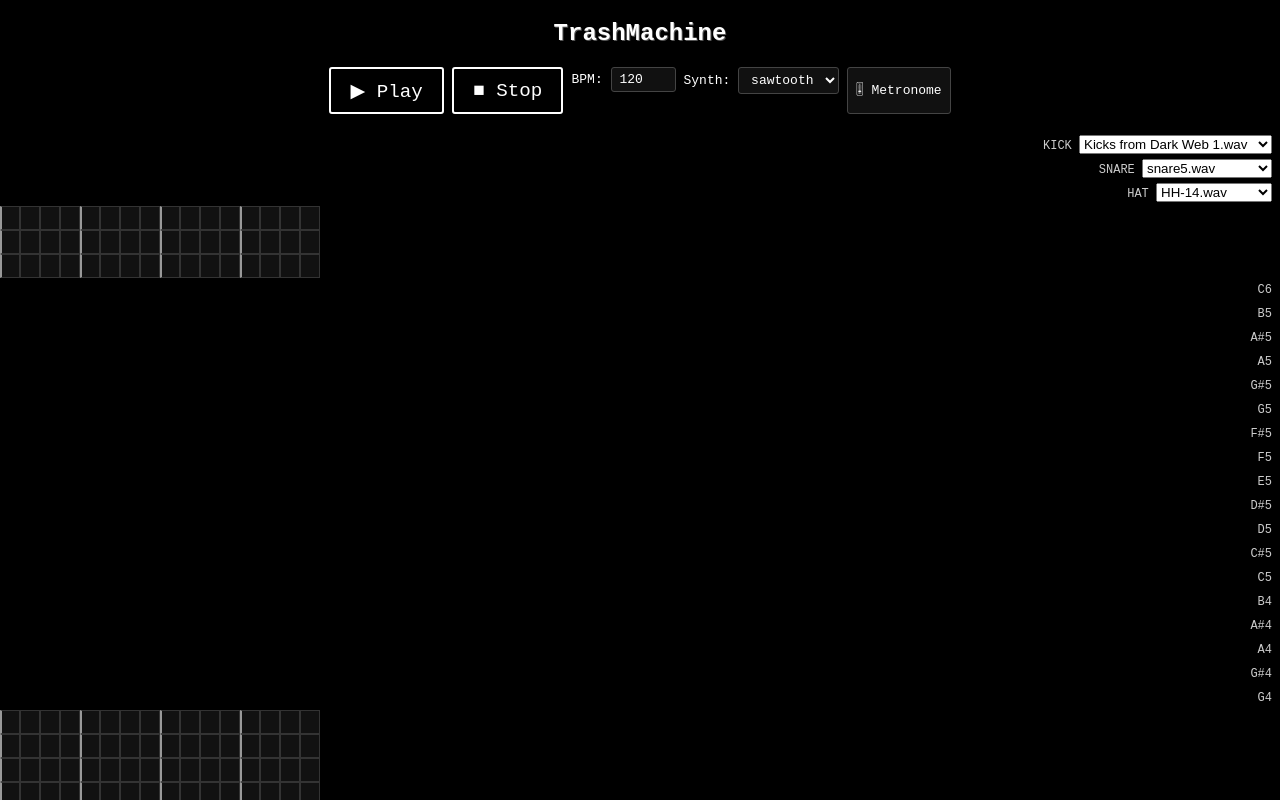
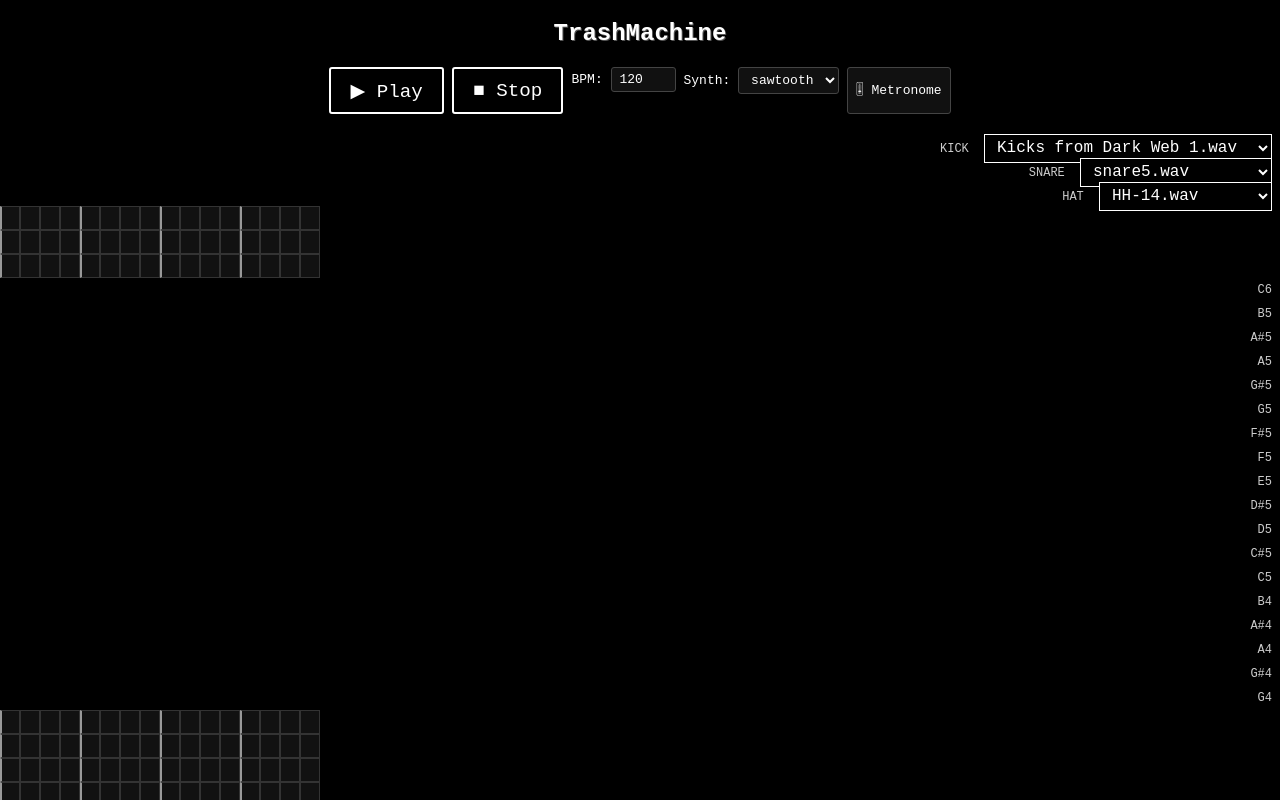
Before and after one commit to TwoVANDALS/TwoVANDALS, a plain HTML site: page trashwave-creator/index.html in a window 1280 px wide. Shown: the top 800 px of the page. Drawn offline with Linux system fonts and the light colour scheme; no server answers.

Commit message:
Update style.css

```diff
--- a/trashwave-creator/style.css
+++ b/trashwave-creator/style.css
@@ -155,3 +155,18 @@ button#stopBtn.active {
     transform: scale(1.05);
   }
 }
+
+.sample-select {
+  background: black;
+  color: white;
+  font-family: 'VT323', monospace;
+  font-size: 16px;
+  margin-left: 0.5rem;
+  border: 1px solid #fff;
+  padding: 0.2rem 0.5rem;
+}
+
+.sample-select:focus {
+  outline: none;
+  border-color: #ccc;
+}
```
